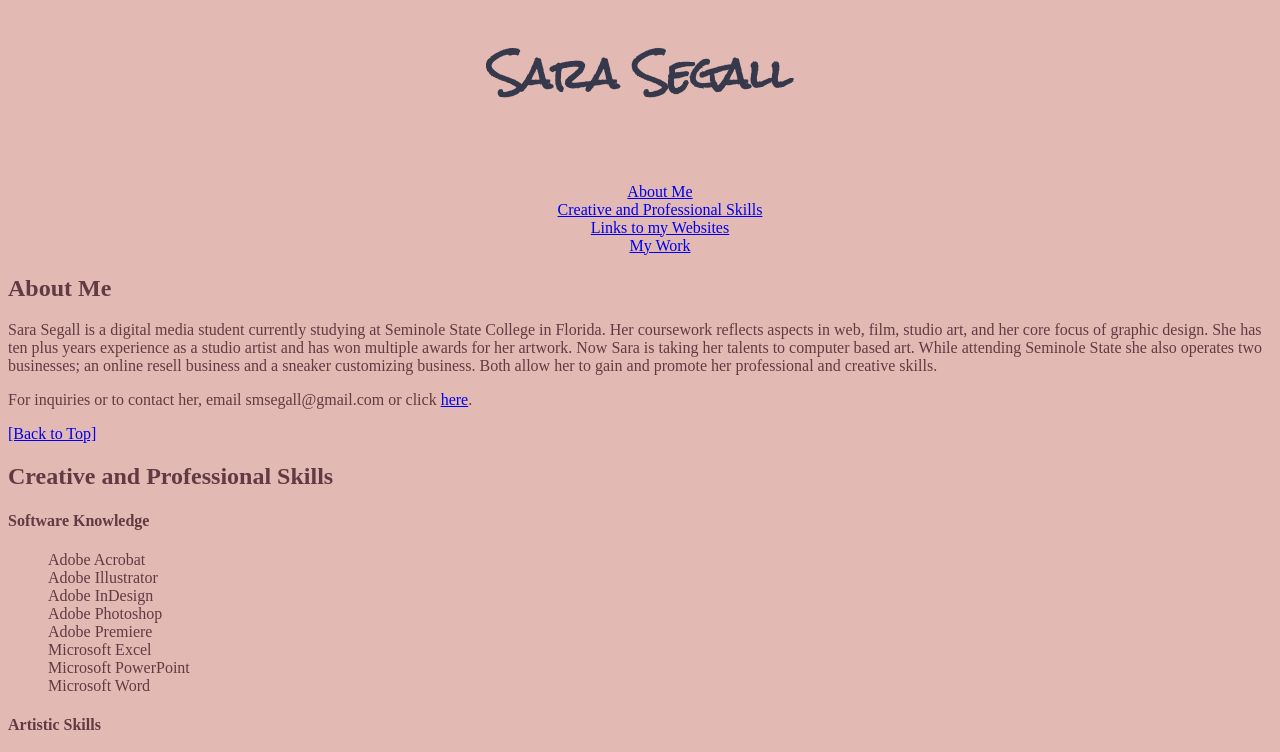
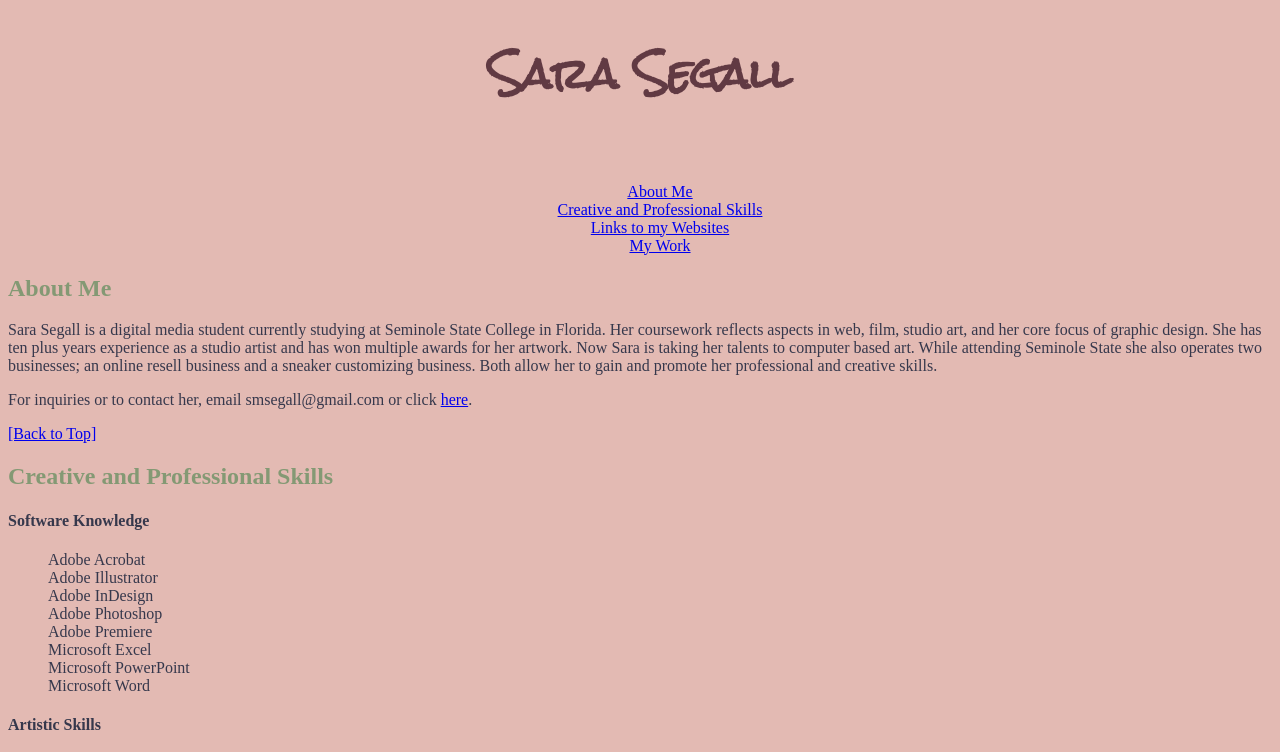
Before and after one commit to ksegall/fid, a plain HTML site: page resume/index.html in a window 1280 px wide. Shown: the top 752 px of the page. Drawn offline with Linux system fonts and the light colour scheme.

Commit message:
Update style.css

```diff
--- a/resume/style.css
+++ b/resume/style.css
@@ -1,8 +1,12 @@
 h1 {
 	font-family: 'Rock Salt', cursive;
-	color: #36384c;
+	color: #613a43;
 	font-size: 250%;
 	text-align: center;
+}
+
+h2 {
+	color: #849974;
 }
 
 ul {
@@ -16,5 +20,5 @@ ul {
 
 body {
 	background-color: #e3bab3;
-	color: #613a43;
+	color: #36384c;
 }
```
